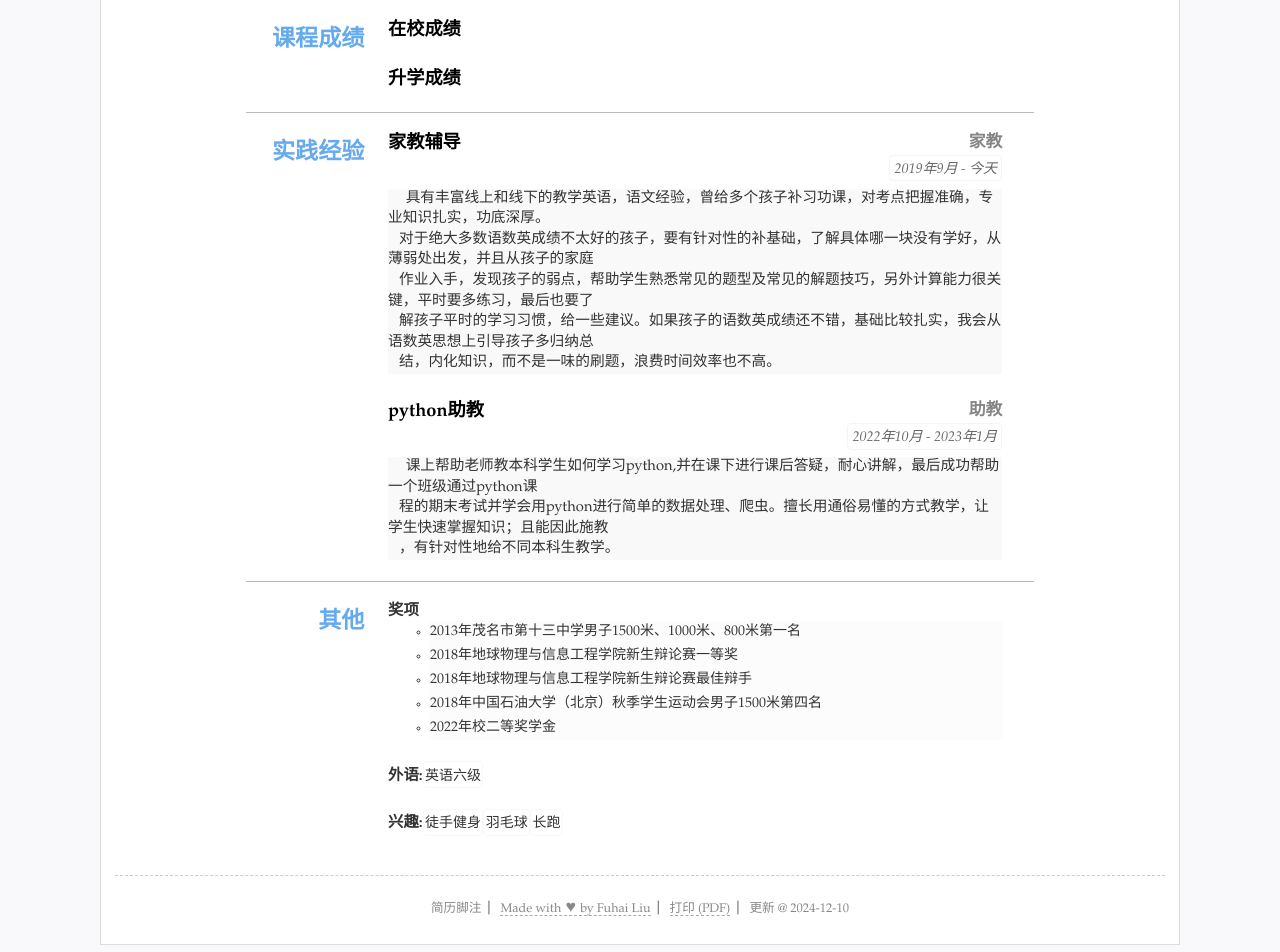
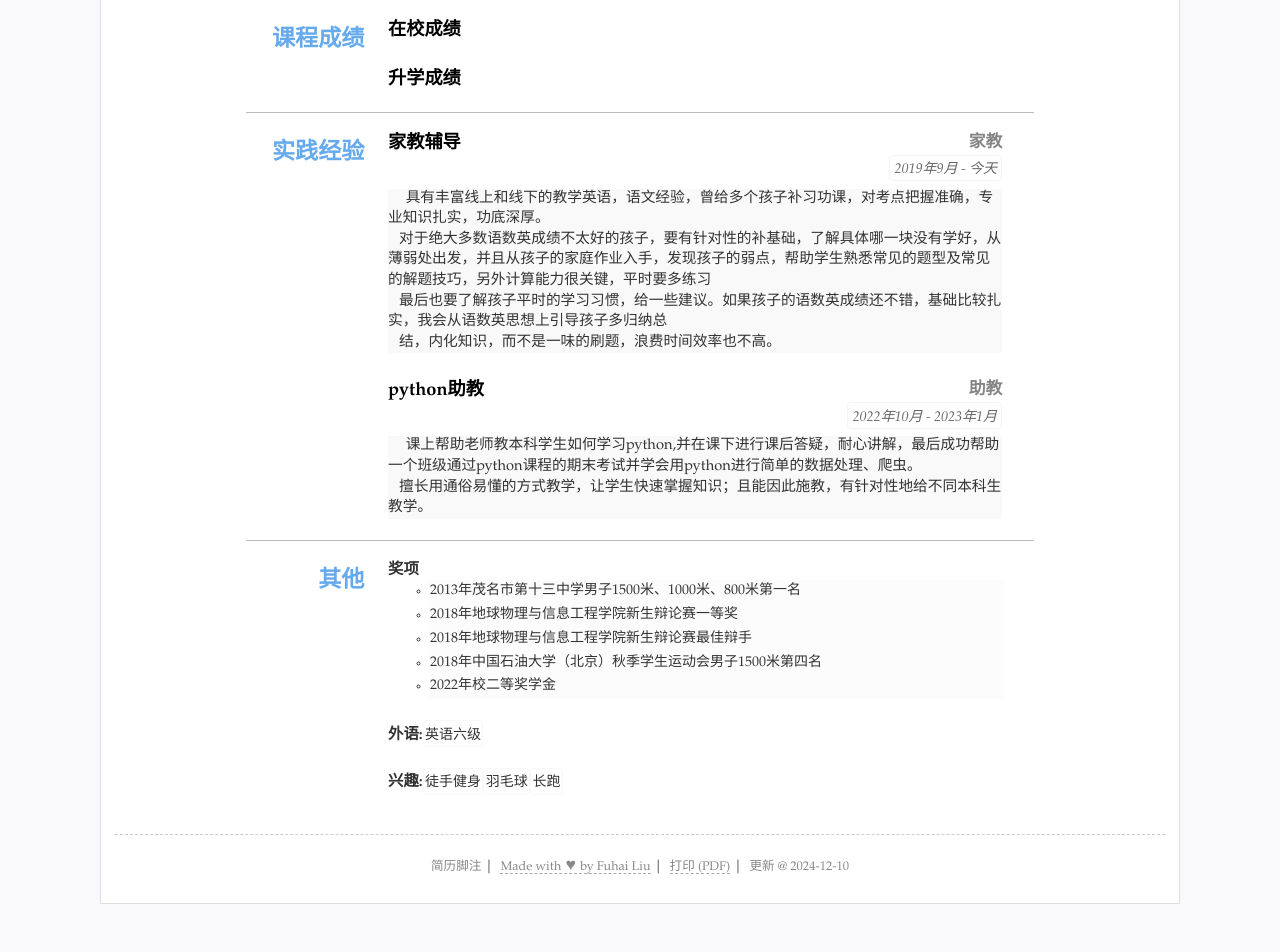
Before and after one commit to innovatedmonster/myResume, a Jekyll site: the page built from index.html, in a window 1280 px wide. Shown: the part 420-1372 px from the top of the page. Built offline with Jekyll 4.4.1, drawn with Linux system fonts in a browser that asks for light colours; after the commit the page ends 1345 px from its top, so only the background shows below that; part of the change alters nothing that is shown.

```diff
--- a/_data/resume.yml
+++ b/_data/resume.yml
@@ -46,12 +46,12 @@ main:
     content:
       - title: 家教辅导
         duration: 2019年9月 - 今天
-        detail: 具有丰富线上和线下的教学英语，语文经验，曾给多个孩子补习功课，对考点把握准确，专业知识扎实，功底深厚。<br> &nbsp &nbsp对于绝大多数语数英成绩不太好的孩子，要有针对性的补基础，了解具体哪一块没有学好，从薄弱处出发，并且从孩子的家庭<br> &nbsp &nbsp作业入手，发现孩子的弱点，帮助学生熟悉常见的题型及常见的解题技巧，另外计算能力很关键，平时要多练习，最后也要了<br> &nbsp &nbsp解孩子平时的学习习惯，给一些建议。如果孩子的语数英成绩还不错，基础比较扎实，我会从语数英思想上引导孩子多归纳总<br> &nbsp &nbsp结，内化知识，而不是一味的刷题，浪费时间效率也不高。
+        detail: 具有丰富线上和线下的教学英语，语文经验，曾给多个孩子补习功课，对考点把握准确，专业知识扎实，功底深厚。<br> &nbsp &nbsp对于绝大多数语数英成绩不太好的孩子，要有针对性的补基础，了解具体哪一块没有学好，从薄弱处出发，并且从孩子的家庭作业入手，发现孩子的弱点，帮助学生熟悉常见的题型及常见的解题技巧，另外计算能力很关键，平时要多练习<br> &nbsp &nbsp最后也要了解孩子平时的学习习惯，给一些建议。如果孩子的语数英成绩还不错，基础比较扎实，我会从语数英思想上引导孩子多归纳总<br> &nbsp &nbsp结，内化知识，而不是一味的刷题，浪费时间效率也不高。
         sub: 家教
 
       - title: python助教
         duration: 2022年10月 - 2023年1月
-        detail: 课上帮助老师教本科学生如何学习python,并在课下进行课后答疑，耐心讲解，最后成功帮助一个班级通过python课<br> &nbsp &nbsp程的期末考试并学会用python进行简单的数据处理、爬虫。擅长用通俗易懂的方式教学，让学生快速掌握知识；且能因此施教<br> &nbsp &nbsp，有针对性地给不同本科生教学。
+        detail: 课上帮助老师教本科学生如何学习python,并在课下进行课后答疑，耐心讲解，最后成功帮助一个班级通过python课程的期末考试并学会用python进行简单的数据处理、爬虫。<br> &nbsp &nbsp擅长用通俗易懂的方式教学，让学生快速掌握知识；且能因此施教，有针对性地给不同本科生教学。
         sub: 助教
 others:
   - type: others
```
